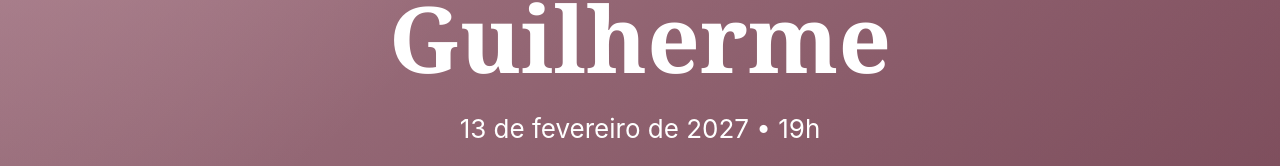
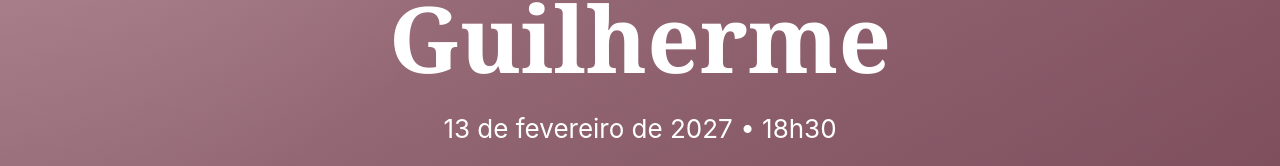
Before and after one commit to priscillatiemi/casamento-ti-gui, a React (Vite) app: page / in a window 1280 px wide. Shown: the part 345-511 px from the top of the page. Built offline with nearby package versions, Linux system fonts and the light colour scheme; no server answers; the database is empty.

Commit message:
ajustando horario de inicio

```diff
--- a/src/pages/Home.jsx
+++ b/src/pages/Home.jsx
@@ -10,7 +10,7 @@ export default function Home() {
         <div className="heroContent">
           <p className="eyebrow">Save the date</p>
           <h1>Priscilla & Guilherme</h1>
-          <p className="date">13 de fevereiro de 2027 • 19h</p>
+          <p className="date">13 de fevereiro de 2027 • 18h30</p>
           <Countdown />
           <a className="primaryLink" href="#rsvp">Confirmar presença</a>
         </div>
```
